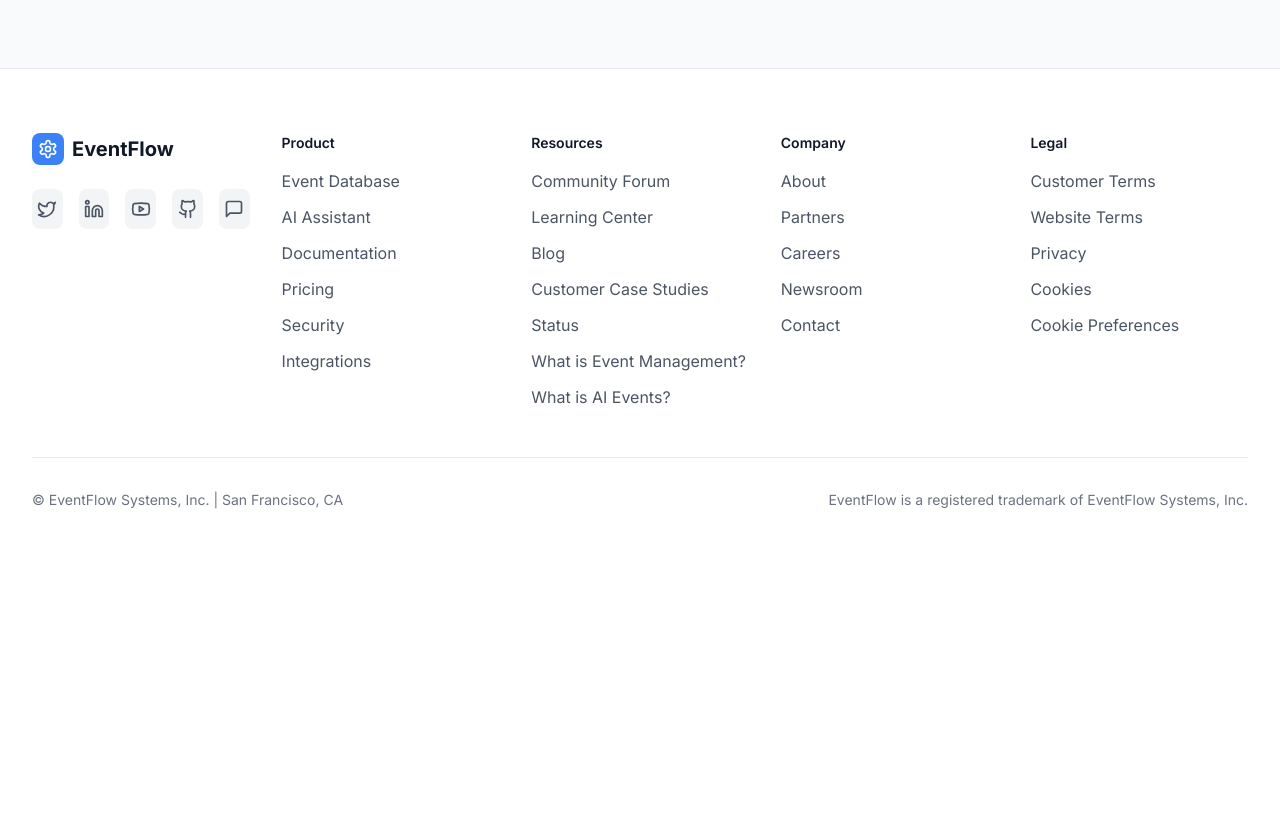
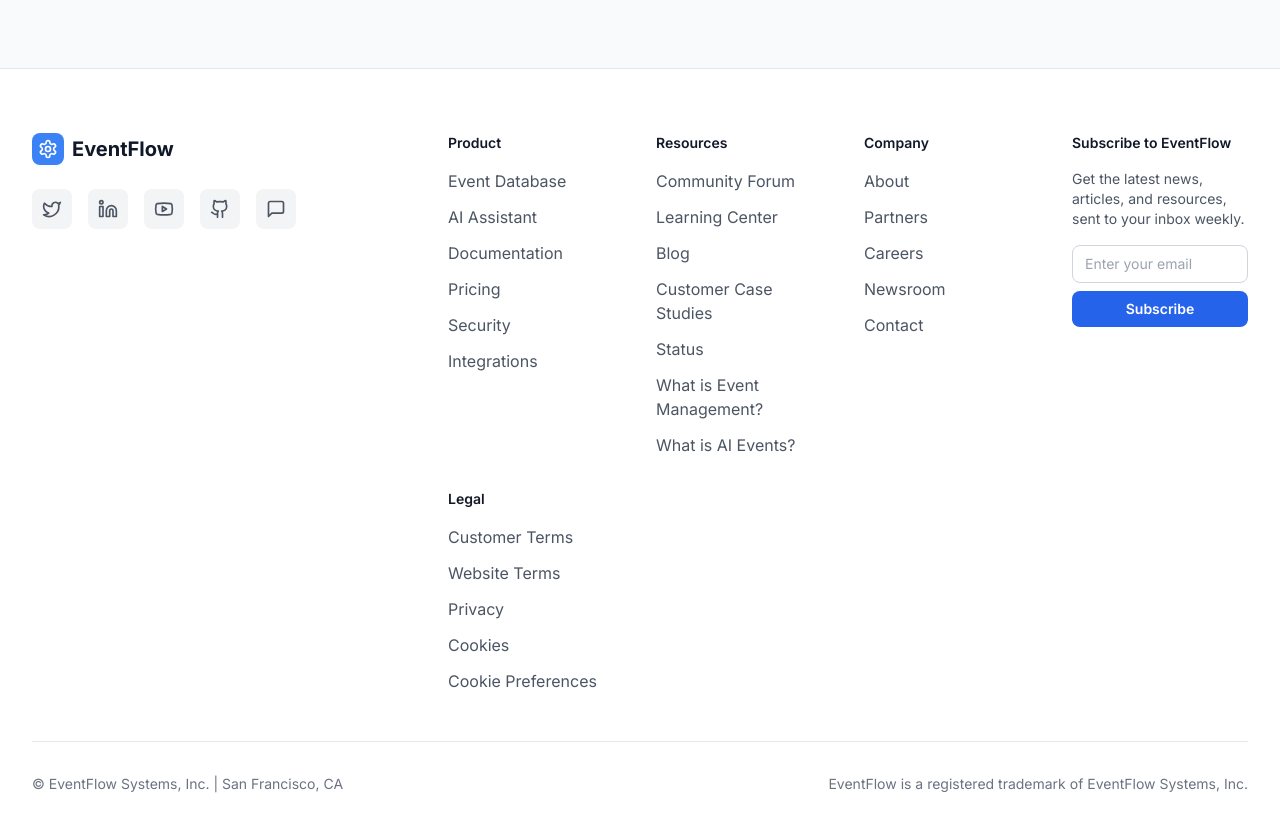
Before and after one commit to Franc-dev/ai-powered-events, a Next.js app: page / in a window 1280 px wide. Shown: the part 7300-8132 px from the top of the page. Before the commit the page ends 7874 px from the top, so only its background shows below. Built offline with nearby package versions, Linux system fonts and the light colour scheme.

Commit message:
professional UI

```diff
--- a/components/landing/Footer.tsx
+++ b/components/landing/Footer.tsx
@@ -50,9 +50,9 @@ export default function Footer() {
     <footer className="bg-white border-t border-gray-200">
       <div className="max-w-7xl mx-auto px-4 sm:px-6 lg:px-8 py-16">
         {/* Main footer content */}
-        <div className="grid lg:grid-cols-5 gap-8 mb-12">
+        <div className="grid grid-cols-1 md:grid-cols-2 lg:grid-cols-6 gap-8 mb-12">
           {/* Brand section */}
-          <div className="lg:col-span-1">
+          <div className="lg:col-span-2">
             <motion.div
               initial={{ opacity: 0, y: 20 }}
               whileInView={{ opacity: 1, y: 0 }}
@@ -86,7 +86,8 @@ export default function Footer() {
             </motion.div>
           </div>
 
-          {/* Footer links */}
+          {/* Links columns */}
+          <div className="md:col-span-1 lg:col-span-3 grid grid-cols-2 md:grid-cols-3 gap-8">
             {Object.entries(footerSections).map(([section, links], sectionIndex) => (
               <div key={section}>
                 <motion.h3
@@ -120,6 +121,36 @@ export default function Footer() {
             ))}
           </div>
 
+          {/* Subscription Form */}
+          <div className="lg:col-span-1">
+            <motion.div
+              initial={{ opacity: 0, y: 20 }}
+              whileInView={{ opacity: 1, y: 0 }}
+              transition={{ duration: 0.5, delay: 0.4 }}
+              viewport={{ once: true }}
+            >
+              <h3 className="text-sm font-semibold text-gray-900 mb-4">Subscribe to EventFlow</h3>
+              <p className="text-gray-600 mb-4 text-sm">
+                Get the latest news, articles, and resources, sent to your inbox weekly.
+              </p>
+              <form action="#" className="flex flex-col gap-2">
+                <input
+                  type="email"
+                  placeholder="Enter your email"
+                  className="flex-grow px-3 py-2 text-sm text-gray-900 bg-white border border-gray-300 rounded-lg focus:ring-2 focus:ring-blue-500 focus:border-blue-500"
+                  required
+                />
+                <button
+                  type="submit"
+                  className="px-4 py-2 bg-blue-600 text-white text-sm font-semibold rounded-lg hover:bg-blue-700 focus:outline-none focus:ring-2 focus:ring-blue-500 focus:ring-offset-2 transition-colors duration-200"
+                >
+                  Subscribe
+                </button>
+              </form>
+            </motion.div>
+          </div>
+        </div>
+
         {/* Bottom section */}
         <motion.div
           initial={{ opacity: 0, y: 20 }}
```
Lines whose indentation alone changed are shown as unchanged.
